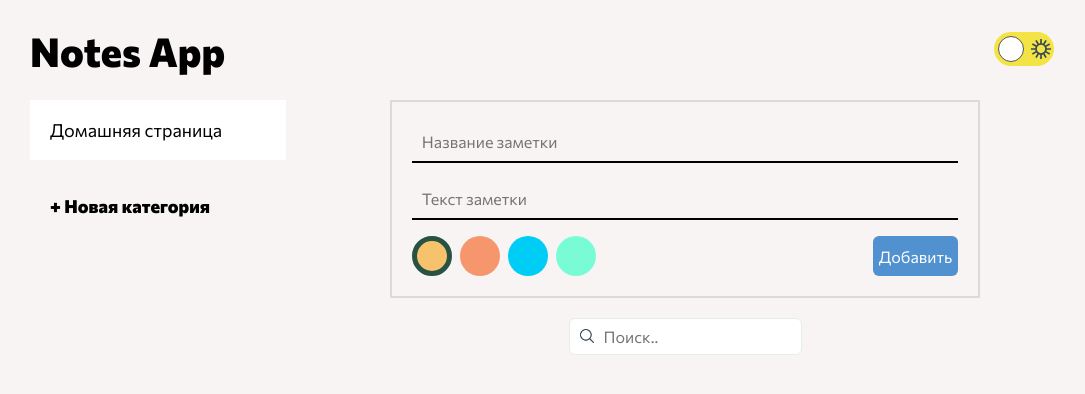
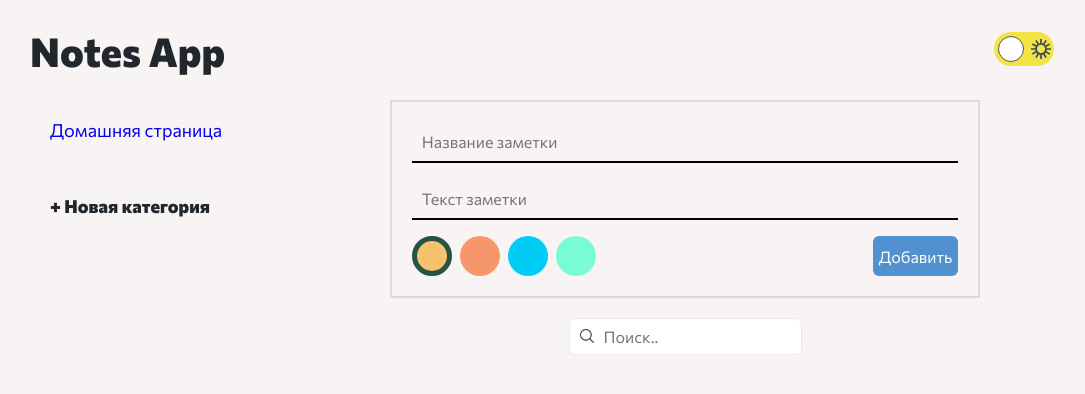
Before and after one commit to DanyaMarkov/notes-app, a React (Vite) app: page /1 in a window 1280 px wide. Shown: the top 394 px of the page, without its empty margins (98-1183 px from the left). Built offline with nearby package versions, Linux system fonts and the light colour scheme.

Commit message:
fix search and app theme

```diff
--- a/src/App/App.tsx
+++ b/src/App/App.tsx
@@ -2,13 +2,24 @@ import Header from "@components/Header/Header";
 import SidebarMenu from "@components/SidebarMenu/SidebarMenu";
 import Landing from "@pages/Landing/Landing";
 import NotesPage from "@pages/NotesPage/NotesPage";
+import { useState } from "react";
 import { Route, Routes } from "react-router-dom";
 import "./App.css";
 
 const App = () => {
+    const [theme, setTheme] = useState<"day" | "night">("day");
+
+    document.body.style.backgroundColor = theme === "day" ? "#f8f4f4" : "#22272e";
+    document.body.style.color = theme === "day" ? "#22272e" : "#f8f4f4";
+
+    const links = document.getElementsByTagName("a");
+    for (let i = 0; i < links.length; i++) {
+        links[i].style.color = theme === "day" ? "#22272e" : "#f8f4f4"; // Здесь можно задать нужный цвет
+    }
+
     return (
         <div className="app">
-            <Header />
+            <Header theme={theme} setTheme={setTheme} />
             <SidebarMenu />
             <main>
                 <Routes>
--- a/src/components/CreateNote/CreateNote.tsx
+++ b/src/components/CreateNote/CreateNote.tsx
@@ -13,10 +13,8 @@ const CreateNote = ({ createNewNote, notes }: CreateNoteProps) => {
     const [noteText, setNoteText] = useState<string>("");
     const [noteColor, setNoteColor] = useState<string>("#f6c36c");
 
-    // const [error, setError] = useState<string>("");
-
     const createNewNoteFunc = (newNoteItem: NoteType) => {
-        const titles = notes.map((el) => el.title);
+        const titles = notes.map((el) => el.title.trim());
 
         if (newNoteItem.title.trim() === "") {
             alert("Заполните название заметки");
@@ -26,6 +24,8 @@ const CreateNote = ({ createNewNote, notes }: CreateNoteProps) => {
             alert("Запись с таким названием уже есть!");
             return;
         }
+        setNoteTitle("");
+        setNoteText("");
         createNewNote(newNoteItem);
     };
 
--- a/src/components/Header/Header.module.scss
+++ b/src/components/Header/Header.module.scss
@@ -1,6 +1,5 @@
 .header {
     height: 100px;
-    color: black;
     display: flex;
     flex-direction: row;
     justify-content: space-between;
--- a/src/components/Header/Header.tsx
+++ b/src/components/Header/Header.tsx
@@ -2,15 +2,20 @@ import Switch from "@components/Switch/Switch";
 import { useState } from "react";
 import style from "./Header.module.scss";
 
-const Header = () => {
+interface HeaderProps {
+    theme: "day" | "night";
+    setTheme: React.Dispatch<React.SetStateAction<"day" | "night">>;
+}
+
+const Header = ({ theme, setTheme }: HeaderProps) => {
     // const userName = localStorage.getItem("userName") || "User Test";
-    const [currentMode, setCurrentMode] = useState<"day" | "night">("day");
+    // const [currentMode, setCurrentMode] = useState<"day" | "night">("day");
 
     return (
         <header className={style.header}>
             <div className={style.title}>Notes App</div>
             <div className={style.theme}>
-                <Switch currentMode={currentMode} setCurrentMode={setCurrentMode} />
+                <Switch currentMode={theme} setCurrentMode={setTheme} />
             </div>
         </header>
     );
--- a/src/components/Note/Note.module.scss
+++ b/src/components/Note/Note.module.scss
@@ -5,7 +5,7 @@
     border-radius: 0 0 4px 4px;
     min-height: 180px;
     border-top: 3px solid rgb(60, 56, 56);
-
+    color: black;
     -webkit-box-shadow: 4px 4px 8px 0px rgba(34, 60, 80, 0.2);
     -moz-box-shadow: 4px 4px 8px 0px rgba(34, 60, 80, 0.2);
     box-shadow: 4px 4px 8px 0px rgba(34, 60, 80, 0.2);
@@ -14,9 +14,11 @@
         font-size: 20px;
         font-weight: 600;
         text-align: center;
+        word-wrap: break-word;
     }
 
     .text {
         font-size: 14px;
+        word-wrap: break-word;
     }
 }
--- a/src/components/Search/Search.module.scss
+++ b/src/components/Search/Search.module.scss
@@ -9,7 +9,7 @@
     border: 1px solid #e7edea;
     border-radius: 6px;
     width: fit-content;
-
+    color: black;
     &:focus {
         border: 1px solid #9eaea6;
     }
--- a/src/components/SidebarMenu/MenuLink/MenuLink.module.scss
+++ b/src/components/SidebarMenu/MenuLink/MenuLink.module.scss
@@ -12,7 +12,6 @@
     align-items: center;
     background: transparent;
     padding: 25px 20px;
-    color: black;
     gap: 10px;
     transition: 0.4s;
     font-size: 18px;
@@ -32,7 +31,7 @@
 .activeLink {
     @extend .link;
     background-color: #4bc08b;
-    color: white;
+    color: white !important;
 
     &:hover {
         transition: 0.4s;
--- a/src/components/SidebarMenu/SidebarMenu.module.scss
+++ b/src/components/SidebarMenu/SidebarMenu.module.scss
@@ -8,7 +8,6 @@
     width: 100%;
     display: flex;
     flex-direction: column;
-    background-color: #fff;
 }
 
 .addCategory {
@@ -19,7 +18,6 @@
     text-align: center;
     width: 100%;
     padding: 25px 20px;
-    color: black;
     gap: 10px;
     transition: 0.4s;
     font-size: 18px;
@@ -37,4 +35,5 @@
     display: flex;
     flex-direction: column;
     gap: 20px;
+    color: black;
 }
--- a/src/index.css
+++ b/src/index.css
@@ -8,8 +8,7 @@
 }
 
 body {
-	background-color: #f8f4f4;
-	/* background-color: #f7f8f9; */
+	/* background-color: #f8f4f4; */
 	font-family: 'Commissioner', sans-serif !important;
 }
 
@@ -23,6 +22,7 @@ body {
 
 a, a:link, a:visited  {
     text-decoration: none;
+	/* color: blue; */
 }
 
 a:hover  {
--- a/src/pages/NotesPage/NotesPage.tsx
+++ b/src/pages/NotesPage/NotesPage.tsx
@@ -1,6 +1,6 @@
 import CreateNote from "@components/CreateNote/CreateNote";
 import Search from "@components/Search/Search";
-import { useEffect, useState } from "react";
+import { useEffect, useMemo, useState } from "react";
 import style from "./NotesPage.module.scss";
 import { NoteType } from "@global/types";
 import Note from "@components/Note/Note";
@@ -64,6 +64,10 @@ const NotesPage = () => {
         });
     }, [param, categories]);
 
+    const filteredNotes: NoteType[] = useMemo(() => {
+        return notes.filter((el) => el.title.toLowerCase().includes(searchValue.toLowerCase().trim()));
+    }, [notes, searchValue, categories]);
+
     return (
         <div className={style.page}>
             <div className={style.header}>
@@ -72,7 +76,7 @@ const NotesPage = () => {
             </div>
 
             <div className={style.list}>
-                {notes?.map((note) => {
+                {filteredNotes?.map((note) => {
                     return <Note note={note} />;
                 })}
             </div>
```
